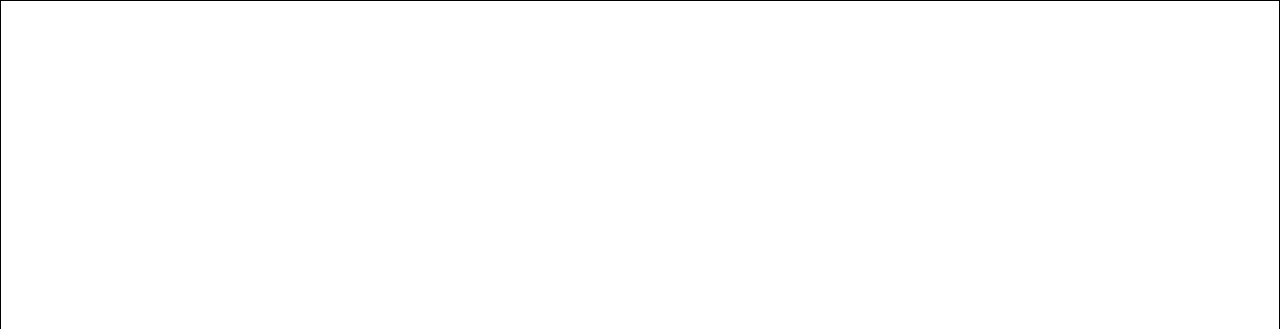
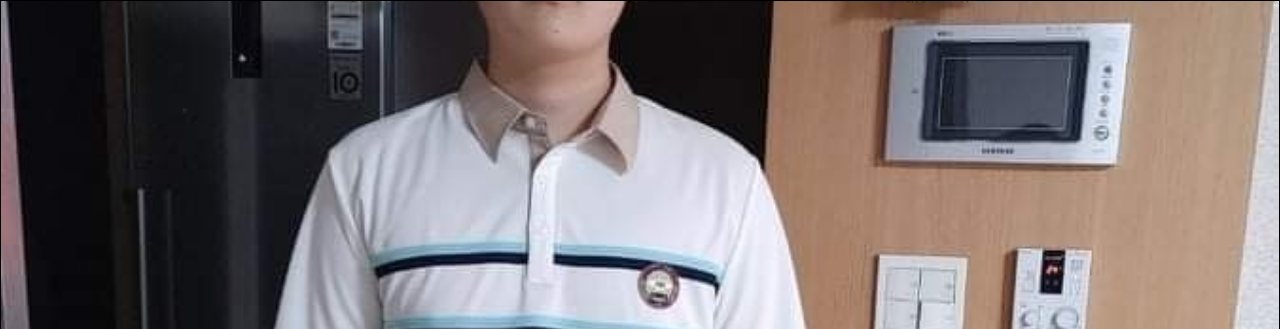
Before and after one commit to rhslr/setx, a plain HTML site: page index.html in a window 1280 px wide. Shown: the top 329 px of the page. Drawn offline with Linux system fonts and the light colour scheme; a web font is replaced by a local one.

Commit message:
Update style.css

```diff
--- a/style.css
+++ b/style.css
@@ -22,7 +22,7 @@ a {
     margin-bottom: 331px;
 }
 section.m1 {
-    background: url('imge1.jpg') no-repeat center / cover;
+    background: url('image1.jpg') no-repeat center / cover;
     color: #F82F62;
 }
 section.m2 {
```
